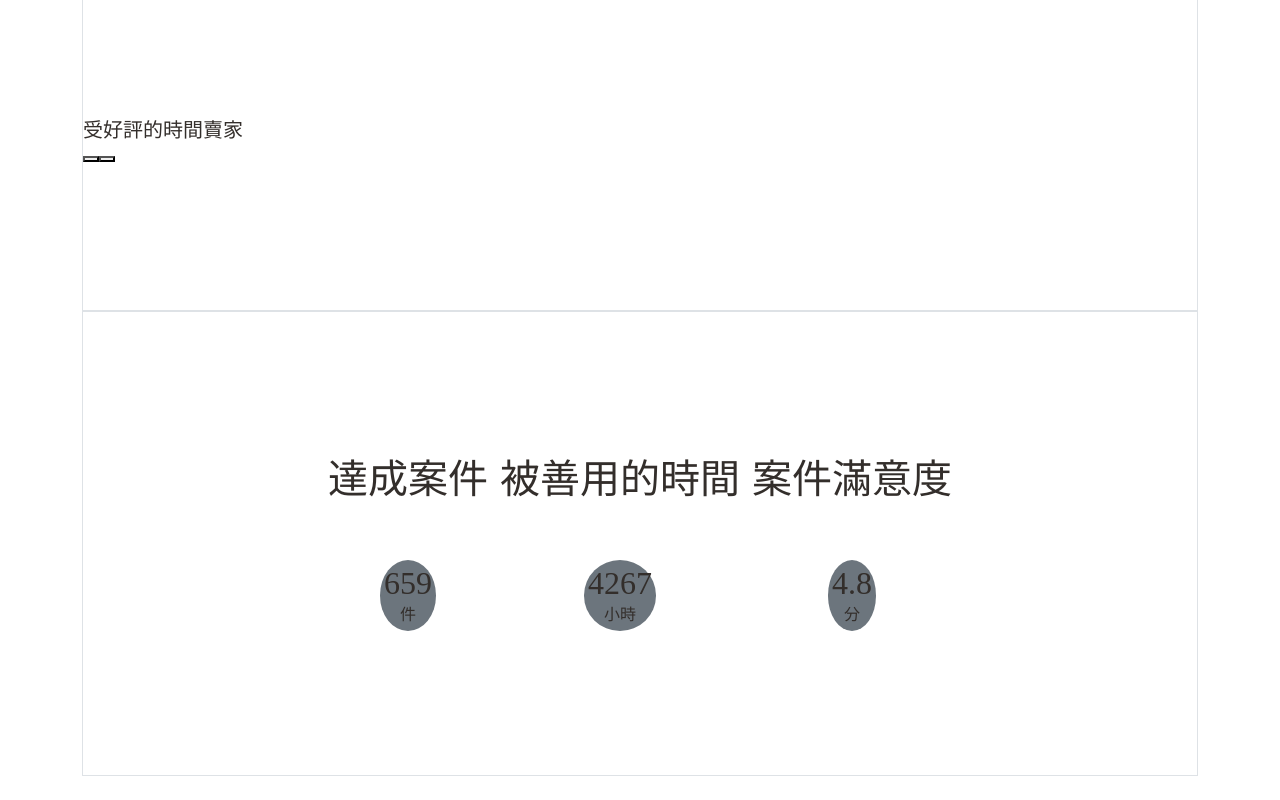
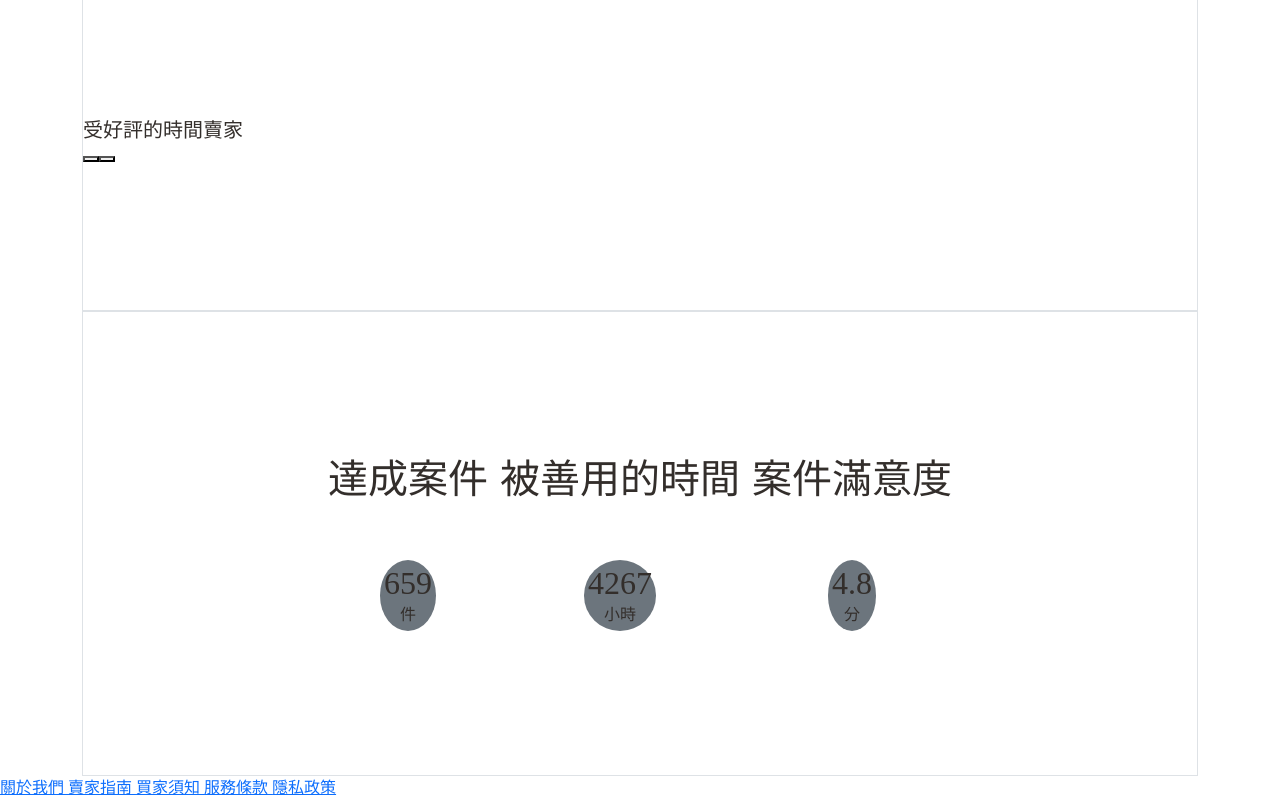
Before and after one commit to wateruby8/service-or-salary, a React (Vite) app: page / in a window 1280 px wide. Shown: the part 1480-2280 px from the top of the page. Before the commit the page ends 2256 px from the top, so only its background shows below. Built offline with nearby package versions, Linux system fonts and the light colour scheme.

Commit message:
新增footer路徑

```diff
--- a/src/App.jsx
+++ b/src/App.jsx
@@ -1,5 +1,6 @@
 import Header from "./components/Header";
-import { Outlet, NavLink } from "react-router-dom";
+import Footer from "./components/Footer";
+import {Outlet} from "react-router-dom";
 
 function App() {
   return (
@@ -8,6 +9,7 @@ function App() {
       <div className="container">
         <Outlet />
       </div>
+      <Footer />
     </>
   );
 }
```
